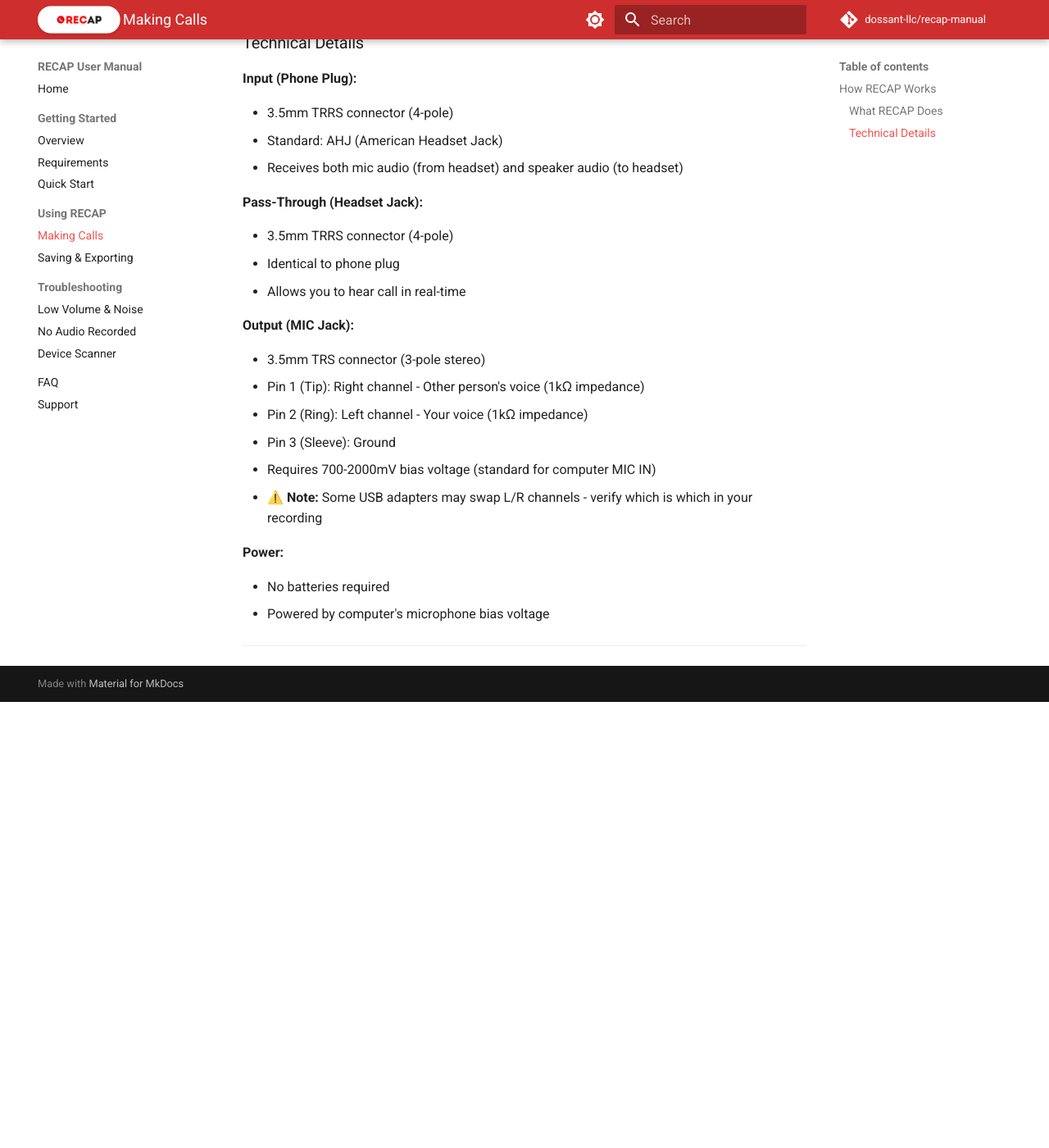
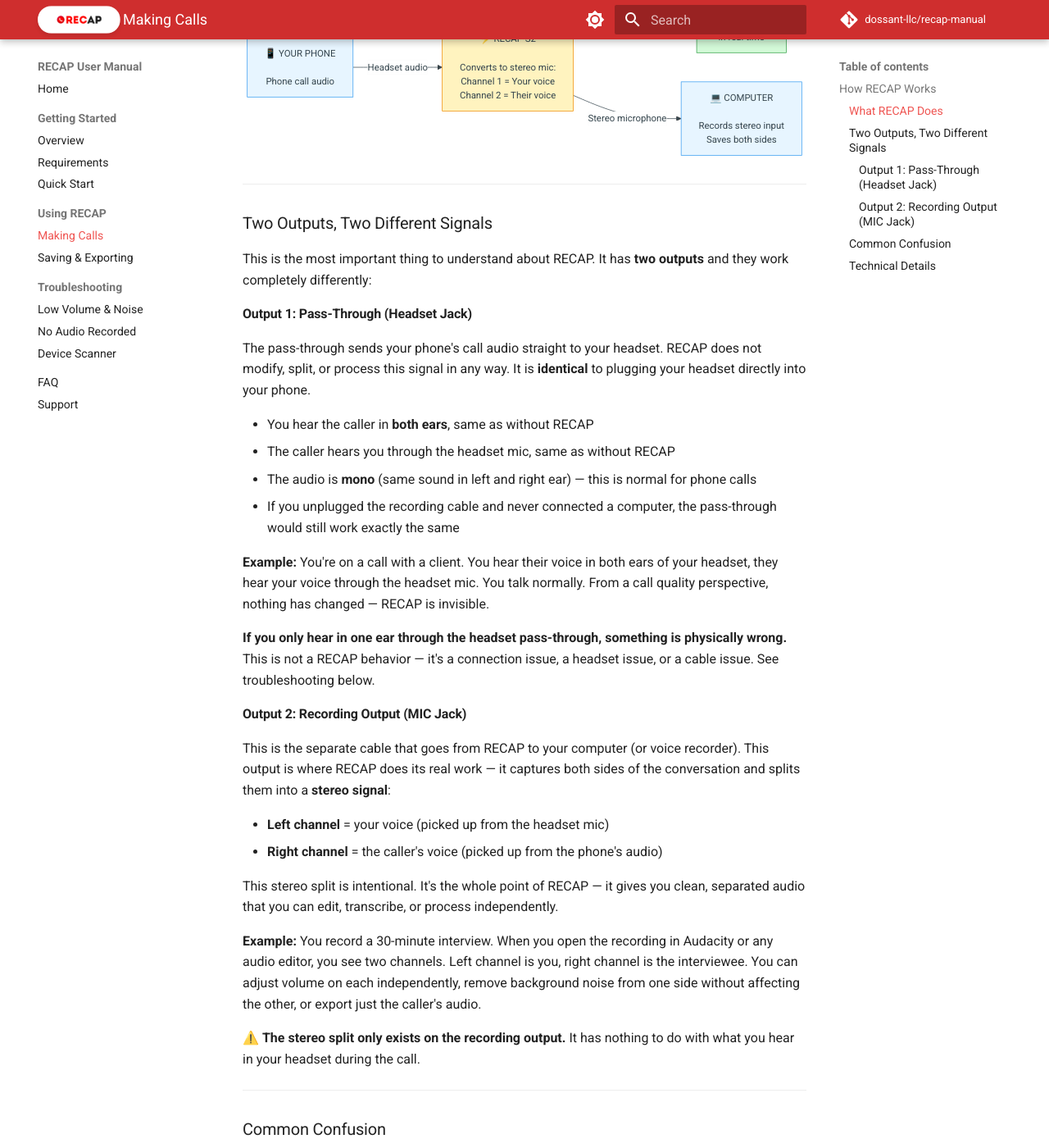
Before and after one commit to dossant-llc/recap-manual, an MkDocs documentation site: the page built from docs/using-recap/making-calls.md, in a window 1280 px wide and 1400 px high, scrolled down 610 px. Shown: the whole window at 82% size. Built offline with MkDocs 1.6.1 and Material for MkDocs 9.7.7, drawn with Linux system fonts in a browser that asks for light colours; comment, search, counter and statistics services are not loaded; before the commit the page ends 1466 px from its top, so only the background shows below that; some of the changed text lies outside the part shown.

Commit message:
docs: clarify pass-through vs recording output — two outputs, two signals
Pass-through is transparent mono (both ears, unchanged phone audio).
Stereo split is recording-output only (L=you, R=caller).
Added Common Confusion section addressing one-ear and one-side-recording issues.
Triggered by support ticket #2782.

Co-Authored-By: Claude Opus 4.6 <noreply@anthropic.com>

````diff
--- a/docs/using-recap/making-calls.md
+++ b/docs/using-recap/making-calls.md
@@ -2,7 +2,12 @@
 
 ### What RECAP Does
 
-RECAP is a hardware audio converter. It transforms phone headset audio into a format your computer can record.
+RECAP is a hardware audio converter. It sits between your phone and your headset, and it does two things at once:
+
+1. **Passes call audio through to your headset** — so you can talk normally, as if RECAP wasn't there.
+2. **Sends a separate recording output to your computer** — this is where both sides of the conversation are captured for recording.
+
+These are two independent outputs. They carry different signals. Understanding this distinction is key to troubleshooting any audio issue.
 
 **Audio flow:**
 
@@ -23,6 +28,59 @@ flowchart LR
     style Computer fill:#e7f5ff,stroke:#339af0
 ```
 
+---
+
+### Two Outputs, Two Different Signals
+
+This is the most important thing to understand about RECAP. It has **two outputs** and they work completely differently:
+
+#### Output 1: Pass-Through (Headset Jack)
+
+The pass-through sends your phone's call audio straight to your headset. RECAP does not modify, split, or process this signal in any way. It is **identical** to plugging your headset directly into your phone.
+
+- You hear the caller in **both ears**, same as without RECAP
+- The caller hears you through the headset mic, same as without RECAP
+- The audio is **mono** (same sound in left and right ear) — this is normal for phone calls
+- If you unplugged the recording cable and never connected a computer, the pass-through would still work exactly the same
+
+**Example:** You're on a call with a client. You hear their voice in both ears of your headset, they hear your voice through the headset mic. You talk normally. From a call quality perspective, nothing has changed — RECAP is invisible.
+
+**If you only hear in one ear through the headset pass-through, something is physically wrong.** This is not a RECAP behavior — it's a connection issue, a headset issue, or a cable issue. See troubleshooting below.
+
+#### Output 2: Recording Output (MIC Jack)
+
+This is the separate cable that goes from RECAP to your computer (or voice recorder). This output is where RECAP does its real work — it captures both sides of the conversation and splits them into a **stereo signal**:
+
+- **Left channel** = your voice (picked up from the headset mic)
+- **Right channel** = the caller's voice (picked up from the phone's audio)
+
+This stereo split is intentional. It's the whole point of RECAP — it gives you clean, separated audio that you can edit, transcribe, or process independently.
+
+**Example:** You record a 30-minute interview. When you open the recording in Audacity or any audio editor, you see two channels. Left channel is you, right channel is the interviewee. You can adjust volume on each independently, remove background noise from one side without affecting the other, or export just the caller's audio.
+
+⚠️ **The stereo split only exists on the recording output.** It has nothing to do with what you hear in your headset during the call.
+
+---
+
+### Common Confusion
+
+> "I only hear in one ear — is that the stereo split?"
+
+**No.** If you only hear in one ear through your **headset**, that is not the stereo split. The stereo split only applies to the **recording output** going to your computer. The headset pass-through should always sound normal — both ears, same audio.
+
+One-ear audio in the headset means something else is going on:
+
+- The headset plug isn't fully seated into RECAP
+- The headset is plugged into the wrong jack (the MIC recording output instead of the headset pass-through)
+- The headset itself has a problem (test it directly in your phone without RECAP)
+- The phone-to-RECAP connection is loose
+
+> "My recording only has audio on one side"
+
+This is a different issue — it's about the **recording output**, not the headset. The most common cause is a mono input on your computer. Run the [Audio Device Scanner](https://recapmycalls.com/audio/) to check. Most modern laptops (especially Macs) have mono-only inputs and need a USB stereo adapter.
+
+---
+
 ### Technical Details
 
 **Input (Phone Plug):**
@@ -35,7 +93,8 @@ flowchart LR
 
 - 3.5mm TRRS connector (4-pole)
 - Identical to phone plug
-- Allows you to hear call in real-time
+- Transparent — forwards phone audio to headset unchanged
+- Your headset hears exactly what it would hear plugged directly into the phone
 
 **Output (MIC Jack):**
 
````
